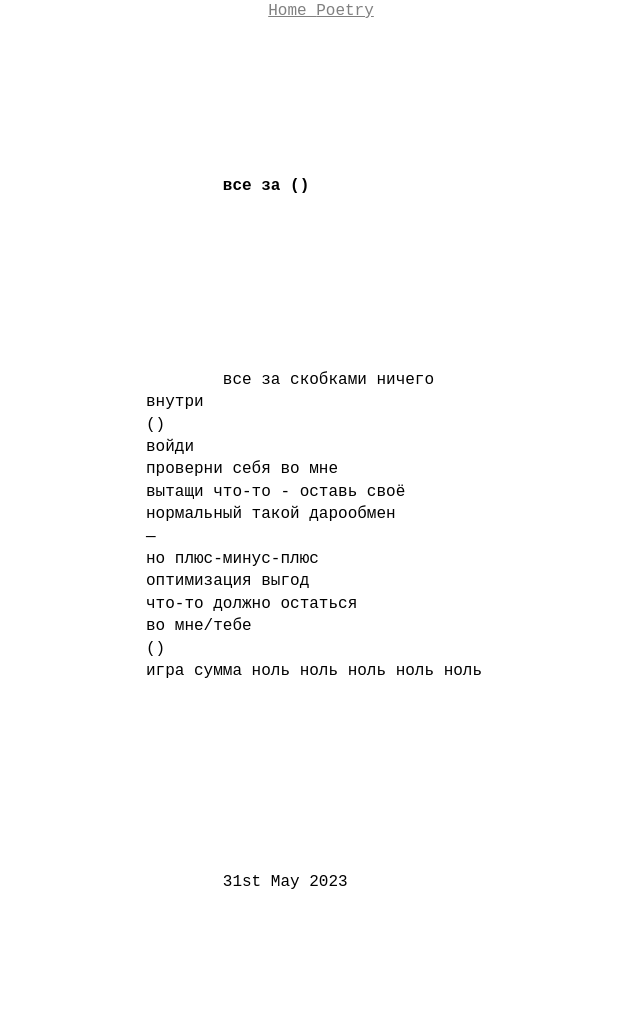
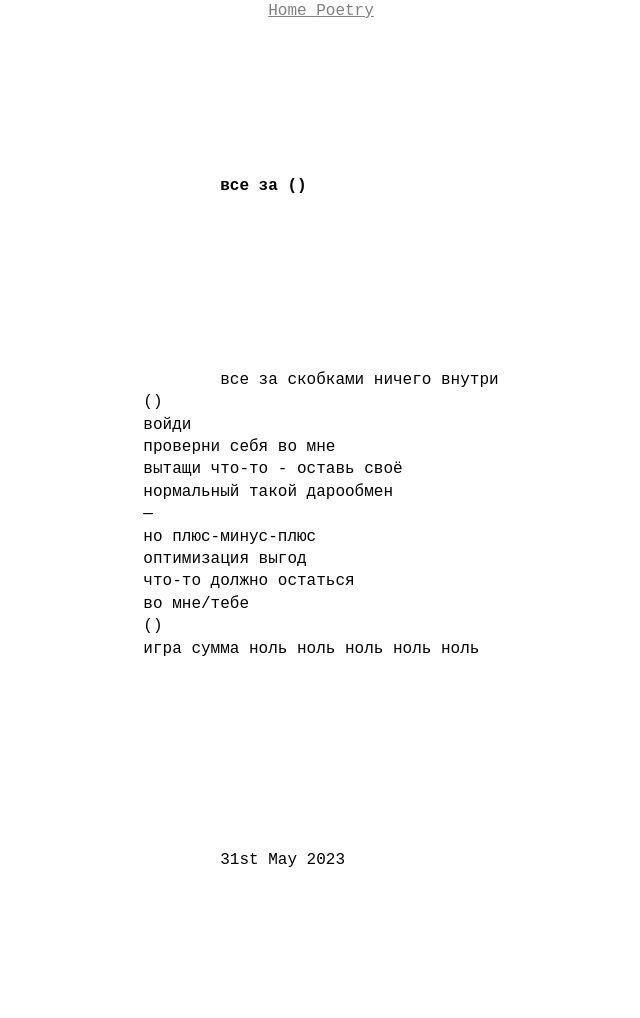
Before and after one commit to 0xA115A1/0xA115A1.github.io, a Jekyll site: the page built from poetry/brackets.html, in a window 1280 px wide. Shown: the whole page, without its empty margins (319-959 px from the left). Built offline with Jekyll 4.4.1, drawn with Linux system fonts in a browser that asks for light colours; after the commit the page ends 996 px from its top, so only the background shows below that.

Commit message:
tried fixing centering

```diff
--- a/_sass/main.scss
+++ b/_sass/main.scss
@@ -75,3 +75,10 @@
 a{
   color: black;
 }
+
+.center {
+  position: absolute;
+  left: 50%;
+  transform: translate(-50%, 0);
+  padding: 10px;
+}
--- a/poetry/brackets.html
+++ b/poetry/brackets.html
@@ -8,9 +8,10 @@ permalink: /poetry/brackets
 
 
 <dir
+    class="center"
     style=
         "
-        max-width: 350px;
+        max-width: 60%;
         margin: 0 auto;
         padding: 4rem 2rem;
         font: monospace;
--- a/poetry/counting.html
+++ b/poetry/counting.html
@@ -8,9 +8,10 @@ permalink: /poetry/counting
 
 
 <dir
+    class="center"
     style=
         "
-        max-width: 300px;
+        max-width: 50%;
         margin: 0 auto;
         padding: 4rem 2rem;
         font: monospace;
--- a/poetry/pressure.html
+++ b/poetry/pressure.html
@@ -8,9 +8,10 @@ permalink: /poetry/pressure
 
 
 <dir
+    class="center"
     style=
         "
-        max-width: 100px;
+        max-width: 30%;
         margin: 0 auto;
         padding: 4rem 2rem;
         font: monospace;"
@@ -24,7 +25,7 @@ permalink: /poetry/pressure
         {{piece.name}}
     </h4>
 
-
+    <br>
     <p
         style=
             "font-size: 8px;
--- a/poetry/something.html
+++ b/poetry/something.html
@@ -8,9 +8,10 @@ permalink: /poetry/something
 
 
 <dir
+    class="center"
     style=
         "
-        max-width: 300px;
+        max-width: 60%;
         margin: 0 auto;
         padding: 4rem 2rem;
         font: monospace;
```
